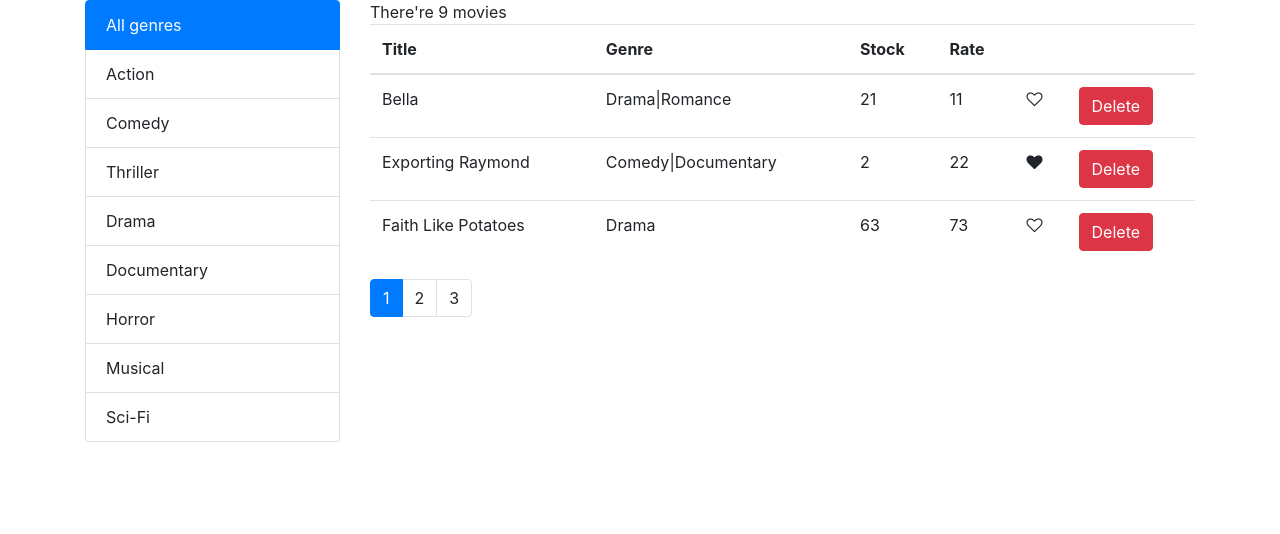
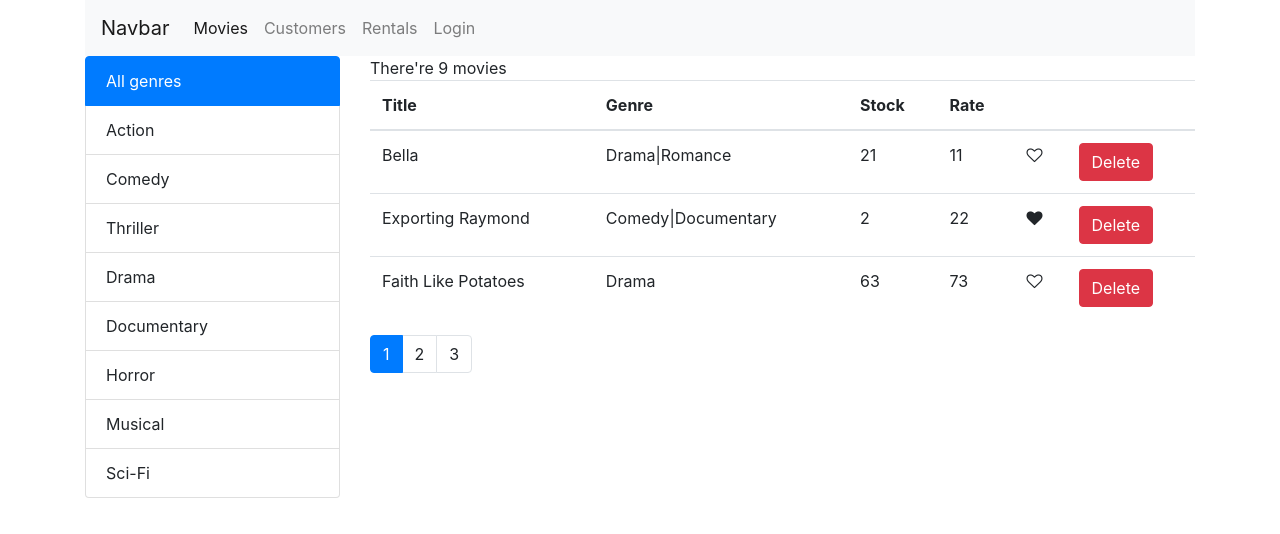
Before and after one commit to thaibinhnguyen/learn-react, a React (Create React App) app: page /movies in a window 1280 px wide. Shown: the top 534 px of the page. Built offline with nearby package versions, Linux system fonts and the light colour scheme.

Commit message:
login form

```diff
--- a/src/App.jsx
+++ b/src/App.jsx
@@ -4,6 +4,7 @@
 import Customers from "./components/Customers";
 import Rentals from "./components/Rentals";
 import NotFound from "./components/NotFound";
+import LoginForm from "./components/LoginForm";
 
 export default class App extends Component {
     render() {
@@ -11,6 +12,7 @@
             <React.Fragment>
                 <main className="main">
                     <Switch>
+                        <Route path="/login" component={LoginForm}></Route>
                         <Route path="/movies" component={Movies}></Route>
                         <Route path="/customers" component={Customers}></Route>
                         <Route path="/rentals" component={Rentals}></Route>
--- /dev/null
+++ b/src/components/LoginForm.jsx
@@ -0,0 +1,18 @@
+import React, { Component } from 'react'
+
+export default class LoginForm extends Component {
+    render() {
+        return (
+            <div>
+                <h1>
+                    Login
+                </h1>
+                <form action="">
+                    <div className="form-group"><label htmlFor="username">Username</label><input id="username" type="text" className="form-control" /></div>
+                    <div className="form-group"><label htmlFor="password">Password</label><input id="password" type="text" className="form-control" /></div>
+                    <button className="btn btn-primary">Login</button>
+                </form>
+            </div>
+        )
+    }
+}
--- a/src/components/Movies.jsx
+++ b/src/components/Movies.jsx
@@ -3,7 +3,7 @@
 import { getMovies, getMovie } from "./fakeMovieService";
 import { getGenres } from "./fakeGenreService";
 import PropTypes from "prop-types";
-
+import NavBar from "./common/Navbar";
 import MoviesTable from "./MoviesTable";
 import Filtering from "./common/Filtering";
 import { paginate } from "../utils/paginate";
@@ -116,6 +116,7 @@
         return (
             <React.Fragment>
                 <div className="container">
+                    <NavBar />
                     <div className="row">
                         <div className="col-3">
                             <Filtering
--- a/src/components/common/Navbar.jsx
+++ b/src/components/common/Navbar.jsx
@@ -21,28 +21,26 @@
             <div className="collapse navbar-collapse" id="navbarNav">
                 <ul className="navbar-nav">
                     <li className="nav-item active">
-                        <NavLink className="nav-link" to="#">
-                            Home <span className="sr-only">(current)</span>
+                        <NavLink className="nav-link" to="/movies">
+                            Movies
                         </NavLink>
                     </li>
                     <li className="nav-item">
-                        <NavLink className="nav-link" to="#">
-                            Features
+                        <NavLink className="nav-link" to="/customers">
+                            Customers
                         </NavLink>
                     </li>
                     <li className="nav-item">
-                        <NavLink className="nav-link" to="#">
-                            Pricing
+                        <NavLink className="nav-link" to="/rentals">
+                            Rentals
                         </NavLink>
                     </li>
                     <li className="nav-item">
                         <NavLink
                             className="nav-link"
-                            to="#"
-                            tabindex="-1"
-                            aria-disabled="true"
+                            to="/login"
                         >
-                            Disabled
+                            Login
                         </NavLink>
                     </li>
                 </ul>
```
